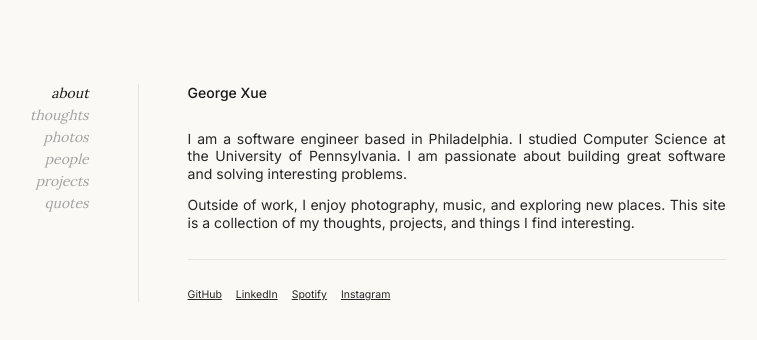
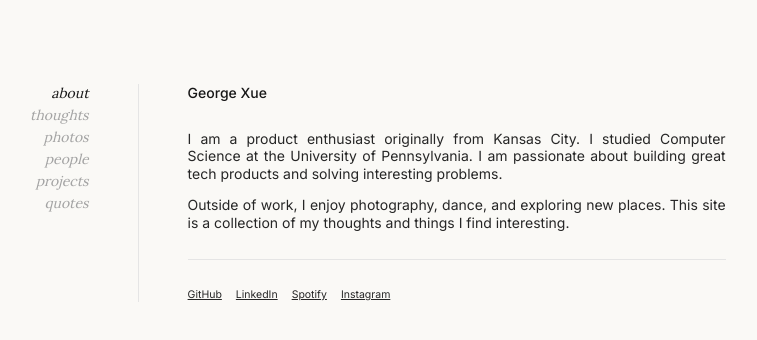
Before and after one commit to george-cxue/george-cxue.github.io, a Next.js app: page / in a window 1280 px wide. Shown: the top 340 px of the page, without its empty margins (54-811 px from the left). Built offline with nearby package versions, Linux system fonts and the light colour scheme.

Commit message:
updating content + blog

```diff
--- a/src/app/layout.tsx
+++ b/src/app/layout.tsx
@@ -15,7 +15,7 @@ const lora = Lora({
 
 export const metadata: Metadata = {
   metadataBase: new URL("https://georgexue.com"),
-  title: "George Xue",
+  title: "George | 薛畅",
   description: "Personal Portfolio",
 };
 
--- a/src/app/page.tsx
+++ b/src/app/page.tsx
@@ -12,14 +12,14 @@ export default function AboutPage() {
         <h1 className="mb-8 font-medium text-neutral-900">George Xue</h1>
 
         <p>
-          I am a software engineer based in Philadelphia. I studied Computer
-          Science at the University of Pennsylvania. I am passionate about
-          building great software and solving interesting problems.
+          I am a product enthusiast originally from Kansas City. I studied
+          Computer Science at the University of Pennsylvania. I am passionate
+          about building great tech products and solving interesting problems.
         </p>
 
         <p>
-          Outside of work, I enjoy photography, music, and exploring new places.
-          This site is a collection of my thoughts, projects, and things I find
+          Outside of work, I enjoy photography, dance, and exploring new places.
+          This site is a collection of my thoughts and things I find
           interesting.
         </p>
       </div>
```
Also changed, not shown: content/thoughts/hello-world.md (+11 -8 lines).
